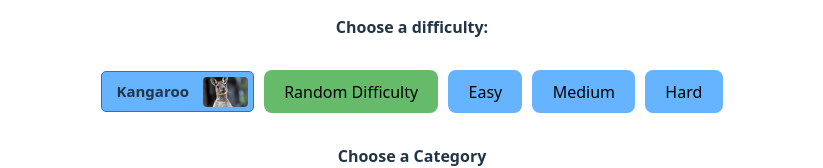
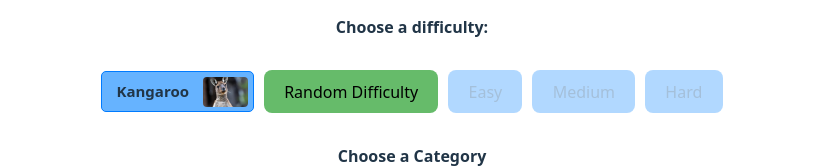
Before and after one commit to Ropold/QuizHub, a React (Vite) app in the folder frontend/: page /play in a window 1280 px wide. Shown: the part 186-354 px from the top of the page, without its empty margins (228-1051 px from the left). Built offline with nearby package versions, Linux system fonts and the light colour scheme; no server answers.

Commit message:
validation difficulty

```diff
--- a/frontend/src/components/Play.tsx
+++ b/frontend/src/components/Play.tsx
@@ -120,6 +120,14 @@ export default function Play(props: Readonly<ListOfAllQuestionsProps>) {
         setCategoryEnum(category);
     }
 
+    function difficultyExistsForCategory(difficulty: DifficultyEnum, category: CategoryWithRandom): boolean {
+        if (category === "RANDOM") {
+            return props.activeQuestionsWithNoK.some(q => q.difficultyEnum === difficulty);
+        }
+        return props.activeQuestionsWithNoK.some(q => q.difficultyEnum === difficulty && q.categoryEnum === category);
+    }
+
+
 
     return (
         <>
@@ -150,9 +158,9 @@ export default function Play(props: Readonly<ListOfAllQuestionsProps>) {
                                 <img src={kangarooLogo} alt="Kangaroo Logo" className="logo-image" />
                             </div>
                             <button className={`button-group-button ${difficultyEnum === "RANDOM" ? "active-button-deck-difficulty" : ""}`} onClick={() => {setDifficultyEnum("RANDOM"); if (categoryEnum === "KANGAROO") setCategoryEnum("RANDOM")}}>Random Difficulty</button>
-                            <button className={`button-group-button ${difficultyEnum === "EASY" ? "active-button-deck-difficulty" : ""}`} onClick={() => {setDifficultyEnum("EASY"); if (categoryEnum === "KANGAROO") setCategoryEnum("RANDOM")}}>Easy</button>
-                            <button className={`button-group-button ${difficultyEnum === "MEDIUM" ? "active-button-deck-difficulty" : ""}`} onClick={() => {setDifficultyEnum("MEDIUM"); if (categoryEnum === "KANGAROO") setCategoryEnum("RANDOM")}}>Medium</button>
-                            <button className={`button-group-button ${difficultyEnum === "HARD" ? "active-button-deck-difficulty" : ""}`} onClick={() => {setDifficultyEnum("HARD"); if (categoryEnum === "KANGAROO") setCategoryEnum("RANDOM")}}>Hard</button>
+                            <button className={`button-group-button ${difficultyEnum === "EASY" ? "active-button-deck-difficulty" : ""}`} onClick={() => { setDifficultyEnum("EASY"); if (categoryEnum === "KANGAROO") setCategoryEnum("RANDOM"); }} disabled={!props.activeQuestionsWithNoK.some(q => q.difficultyEnum === "EASY" && (categoryEnum === "RANDOM" || q.categoryEnum === categoryEnum))}>Easy</button>
+                            <button className={`button-group-button ${difficultyEnum === "MEDIUM" ? "active-button-deck-difficulty" : ""}`} onClick={() => { setDifficultyEnum("MEDIUM"); if (categoryEnum === "KANGAROO") setCategoryEnum("RANDOM"); }} disabled={!props.activeQuestionsWithNoK.some(q => q.difficultyEnum === "MEDIUM" && (categoryEnum === "RANDOM" || q.categoryEnum === categoryEnum))}>Medium</button>
+                            <button className={`button-group-button ${difficultyEnum === "HARD" ? "active-button-deck-difficulty" : ""}`} onClick={() => { setDifficultyEnum("HARD"); if (categoryEnum === "KANGAROO") setCategoryEnum("RANDOM"); }} disabled={!props.activeQuestionsWithNoK.some(q => q.difficultyEnum === "HARD" && (categoryEnum === "RANDOM" || q.categoryEnum === categoryEnum))}>Hard</button>
                         </div>
                     </div>
 
```
